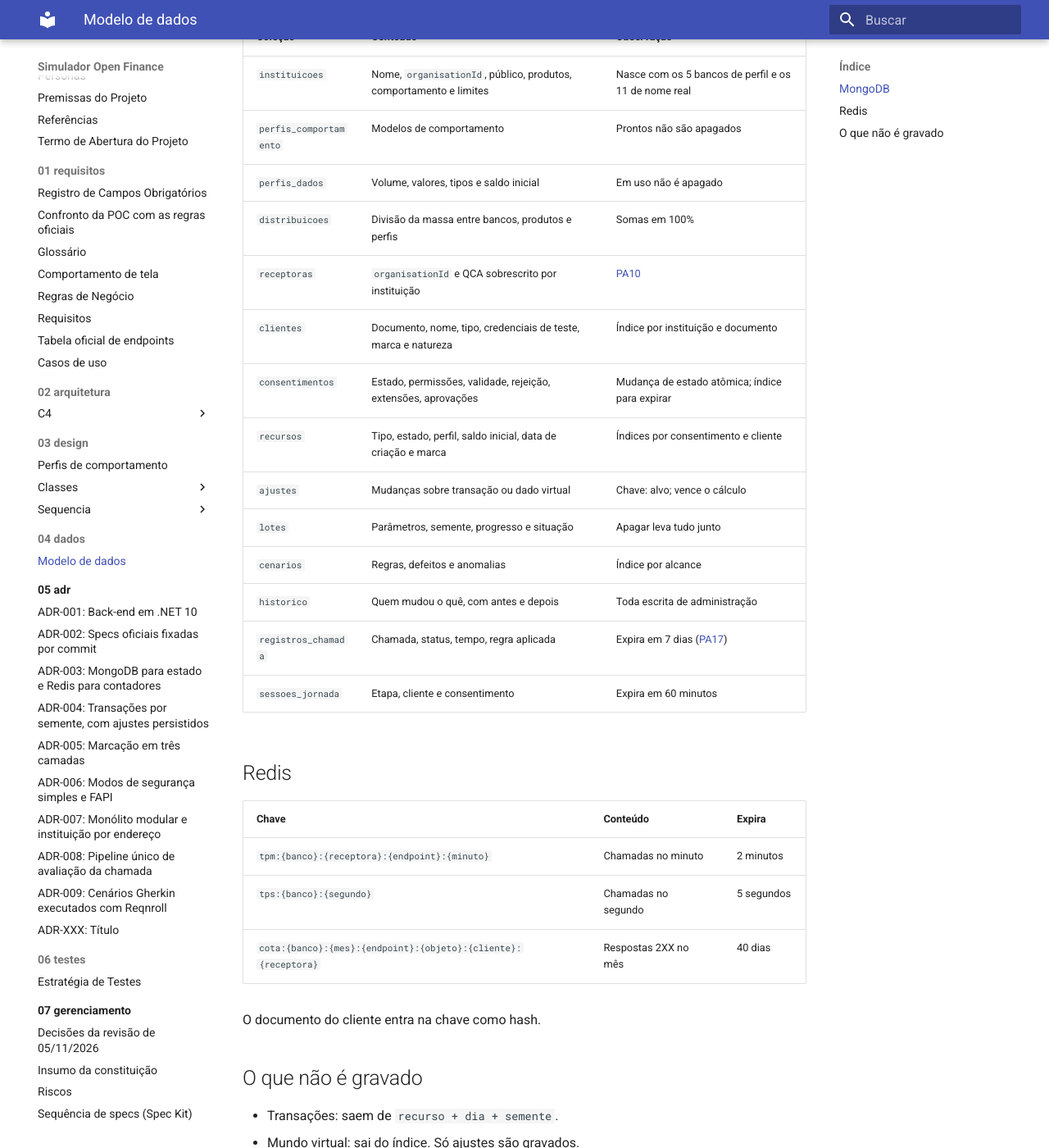
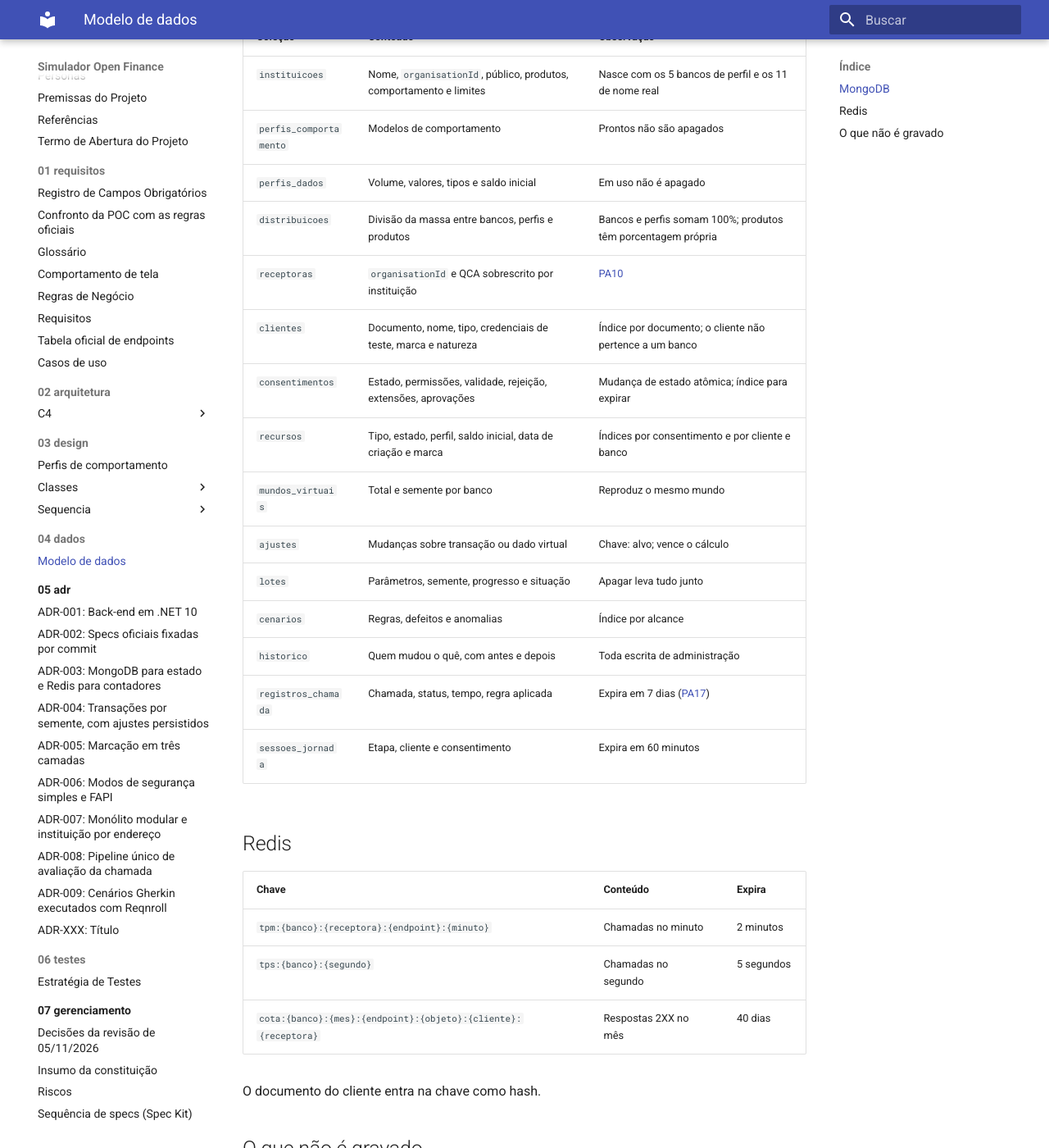
Before and after one commit to marcelosotto/open-finance-simulator, an MkDocs documentation site: the page built from docs/04-dados/modelo-de-dados.md, in a window 1280 px wide and 1400 px high, scrolled down 341 px. Shown: the whole window at 82% size. Built offline with MkDocs 1.6.1 and Material for MkDocs 9.7.7, drawn with Linux system fonts in a browser that asks for light colours; some of the changed text lies outside the part shown.

Commit message:
Completa o bloco de massa: modelo de dados e cenários
Co-Authored-By: Claude Opus 5.5 <noreply@anthropic.com>
Claude-Session: https://claude.ai/code/session_019Vxt7bX1Wj5SABKNnhqzJ8

```diff
--- a/docs/04-dados/modelo-de-dados.md
+++ b/docs/04-dados/modelo-de-dados.md
@@ -10,11 +10,12 @@ MongoDB e Redis foram decididos na revisão de 05/11/2026 ([PA01](../01-requisit
 | `instituicoes` | Nome, `organisationId`, público, produtos, comportamento e limites | Nasce com os 5 bancos de perfil e os 11 de nome real |
 | `perfis_comportamento` | Modelos de comportamento | Prontos não são apagados |
 | `perfis_dados` | Volume, valores, tipos e saldo inicial | Em uso não é apagado |
-| `distribuicoes` | Divisão da massa entre bancos, produtos e perfis | Somas em 100% |
+| `distribuicoes` | Divisão da massa entre bancos, perfis e produtos | Bancos e perfis somam 100%; produtos têm porcentagem própria |
 | `receptoras` | `organisationId` e QCA sobrescrito por instituição | [PA10](../01-requisitos/regras-de-negocio.md#pa10) |
-| `clientes` | Documento, nome, tipo, credenciais de teste, marca e natureza | Índice por instituição e documento |
+| `clientes` | Documento, nome, tipo, credenciais de teste, marca e natureza | Índice por documento; o cliente não pertence a um banco |
 | `consentimentos` | Estado, permissões, validade, rejeição, extensões, aprovações | Mudança de estado atômica; índice para expirar |
-| `recursos` | Tipo, estado, perfil, saldo inicial, data de criação e marca | Índices por consentimento e cliente |
+| `recursos` | Tipo, estado, perfil, saldo inicial, data de criação e marca | Índices por consentimento e por cliente e banco |
+| `mundos_virtuais` | Total e semente por banco | Reproduz o mesmo mundo |
 | `ajustes` | Mudanças sobre transação ou dado virtual | Chave: alvo; vence o cálculo |
 | `lotes` | Parâmetros, semente, progresso e situação | Apagar leva tudo junto |
 | `cenarios` | Regras, defeitos e anomalias | Índice por alcance |
@@ -33,6 +34,6 @@ O documento do cliente entra na chave como hash.
 
 ## O que não é gravado
 - Transações: saem de `recurso + dia + semente`.
-- Mundo virtual: sai do índice. Só ajustes são gravados.
+- Itens do mundo virtual: saem do índice. Só total, semente e ajustes são gravados.
 - Chave de paginação: é assinada e carrega o que precisa.
 - ClickHouse: sai do simulador. Quem precisar analisar chamadas usa os registros ou OpenTelemetry.
```
Also changed, not shown: docs/07-gerenciamento/decisoes-revisao-2026-11-05.md (+5 -1 lines), 1 other file.
